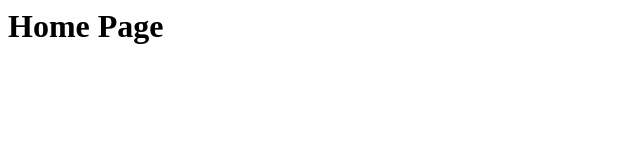
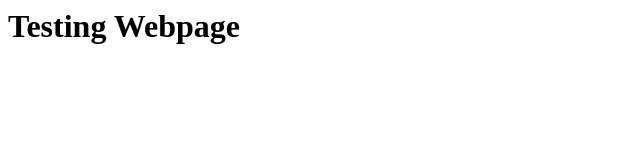
Before and after one commit to rajeshkv47/SchoolManagementWebsite, a plain HTML site: page Index.html in a window 1280 px wide. Shown: the whole page, without its empty margins (0-640 px from the left). Drawn offline with Linux system fonts and the light colour scheme.

Commit message:
Update Index.html

```diff
--- a/Index.html
+++ b/Index.html
@@ -1 +1 @@
-<h1>Home Page </h1>
+<h1>Testing Webpage </h1>
```
